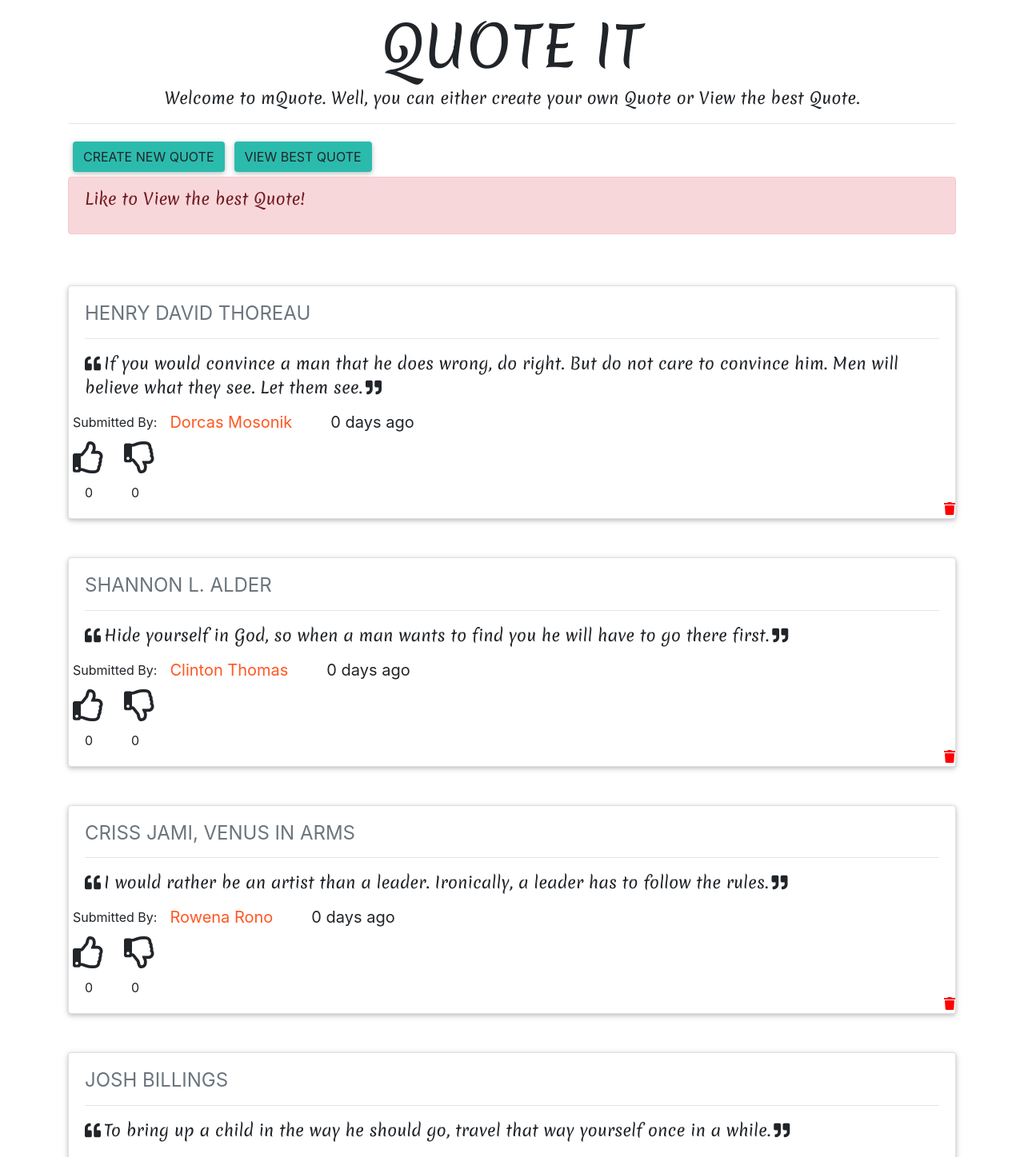
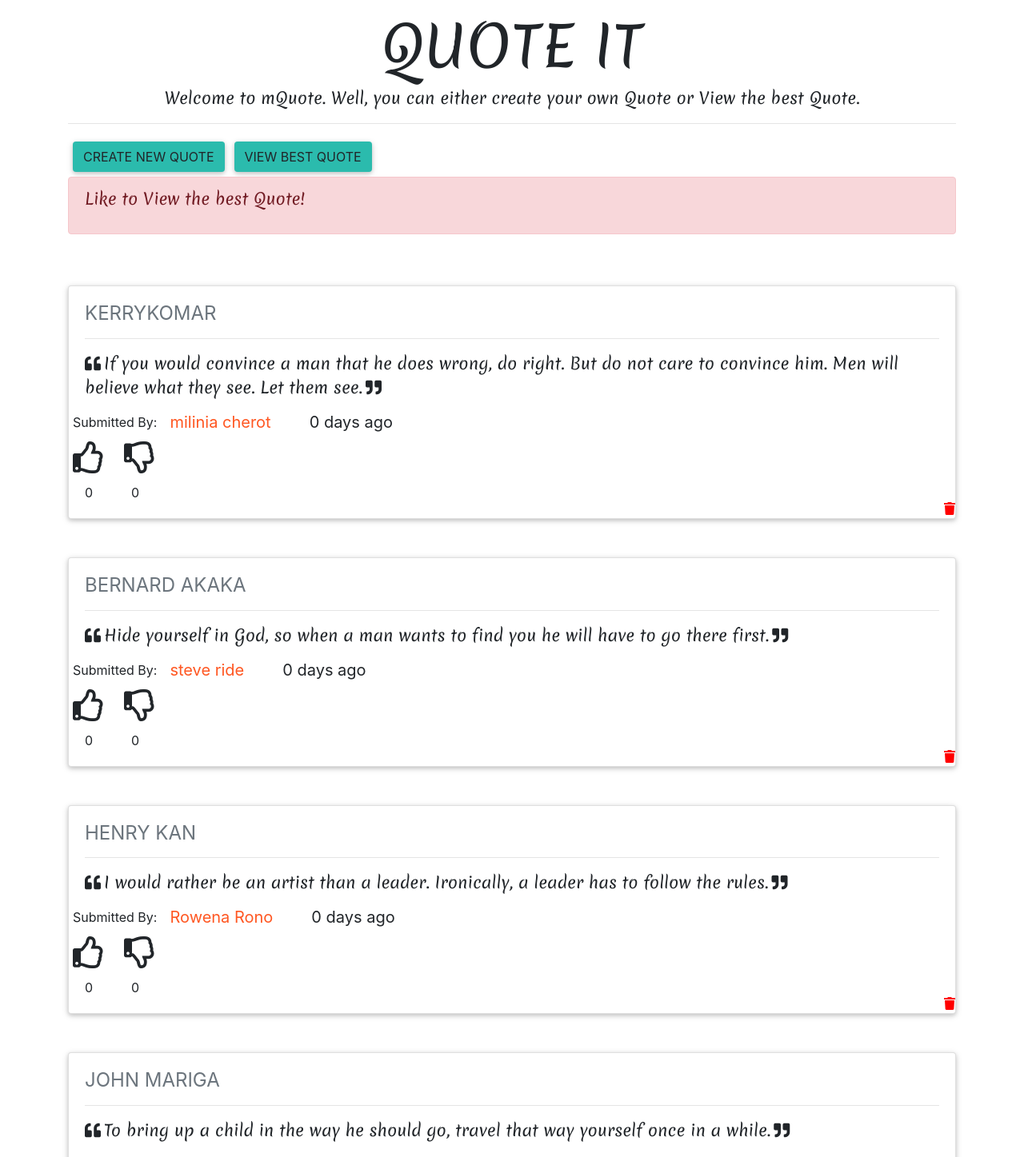
Before and after one commit to Francisndungu2/QUOTE-POST, an Angular app: page / in a window 1280 px wide. Shown: the top 1447 px of the page at 80% size. Built offline with nearby package versions, Linux system fonts and the light colour scheme.

Commit message:
modify quates

```diff
--- a/src/app/quote/quote.component.ts
+++ b/src/app/quote/quote.component.ts
@@ -10,10 +10,10 @@ import { Quote } from '../quote';
 export class QuoteComponent implements OnInit {
 
   mQuotes: Quote[] = [
-    new Quote(0, "If you would convince a man that he does wrong, do right. But do not care to convince him. Men will believe what they see. Let them see.", "Henry David Thoreau", "Dorcas Mosonik", new Date(2020, 9, 8), 0, 0),
-    new Quote(1, "Hide yourself in God, so when a man wants to find you he will have to go there first.", "Shannon L. Alder", "Clinton Thomas", new Date(2020, 9, 10), 0, 0),
-    new Quote(2, "I would rather be an artist than a leader. Ironically, a leader has to follow the rules.", "Criss Jami, Venus in Arms", "Rowena Rono", new Date(2020, 9, 30), 0, 0),
-    new Quote(3, "To bring up a child in the way he should go, travel that way yourself once in a while.", "Josh Billings", "Ronald Kiprotich", new Date(2020, 9, 19), 0, 0),
+    new Quote(0, "If you would convince a man that he does wrong, do right. But do not care to convince him. Men will believe what they see. Let them see.", "kerrykomar", "milinia cherot", new Date(2020, 9, 8), 0, 0),
+    new Quote(1, "Hide yourself in God, so when a man wants to find you he will have to go there first.", "bernard akaka", "steve ride", new Date(2020, 9, 10), 0, 0),
+    new Quote(2, "I would rather be an artist than a leader. Ironically, a leader has to follow the rules.", "henry kan", "Rowena Rono", new Date(2020, 9, 30), 0, 0),
+    new Quote(3, "To bring up a child in the way he should go, travel that way yourself once in a while.", "john mariga", "renox wakanda", new Date(2020, 9, 19), 0, 0),
 
   ];
 
```
